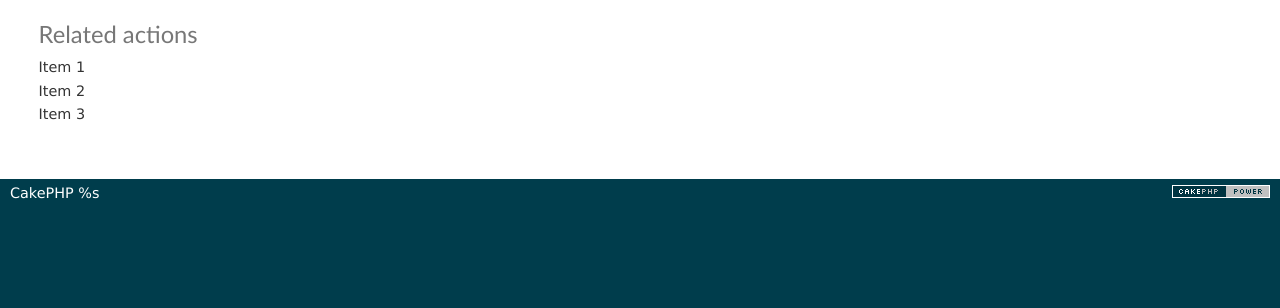
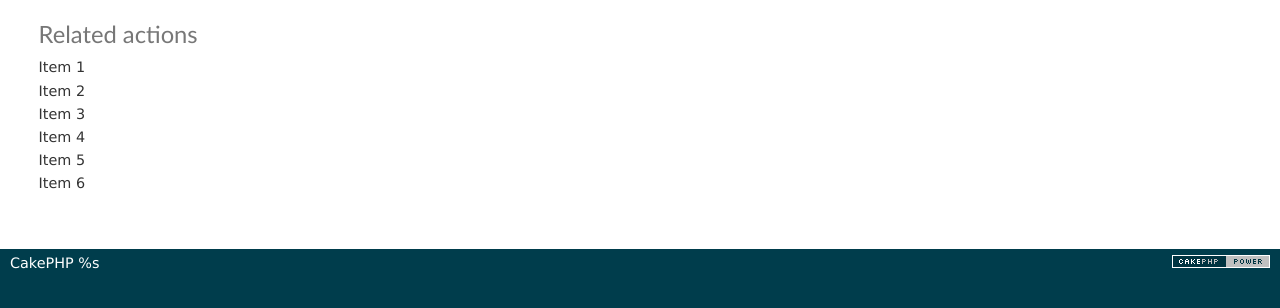
Before and after one commit to booyakashao/pastebinCake, a CakePHP app: the page made by app/View/Posts/index.ctp in a window 1280 px wide. Shown: the part 149-457 px from the top of the page. Run offline with PHP 8.4 and a stand-in for CakePHP, Linux system fonts and the light colour scheme; the template is opened without the code that fills it: most values are stand-ins (such as "Sample title", 1, 10 or a date in 2020); data that the repository does not hold is empty; some libraries are stand-ins or nearby versions.

Commit message:
Adding items to sidebar
part 2

```diff
--- a/app/View/Posts/index.ctp
+++ b/app/View/Posts/index.ctp
@@ -43,3 +43,16 @@ Item 3
     <?php //endforeach; ?>
     <?php //unset($post); ?>
 </table>
+
+
+<?php $this->append('sidebar'); ?>
+<li>
+Item 4
+</li>
+<li>
+Item 5
+</li>
+<li>
+Item 6
+</li>
+<?php $this->end(); ?>
```
